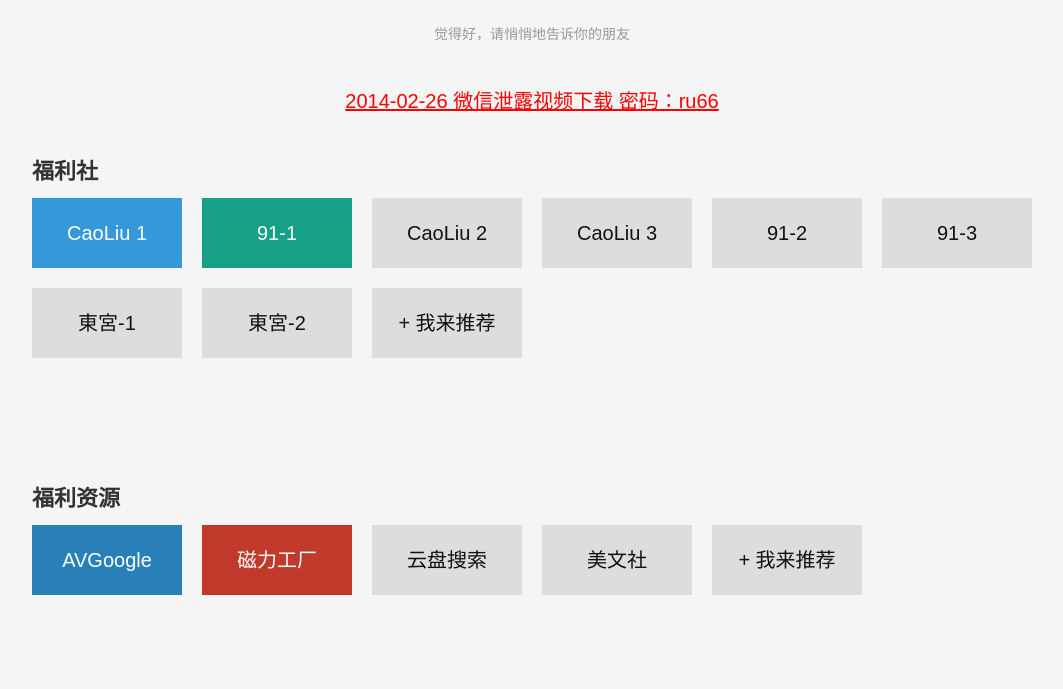
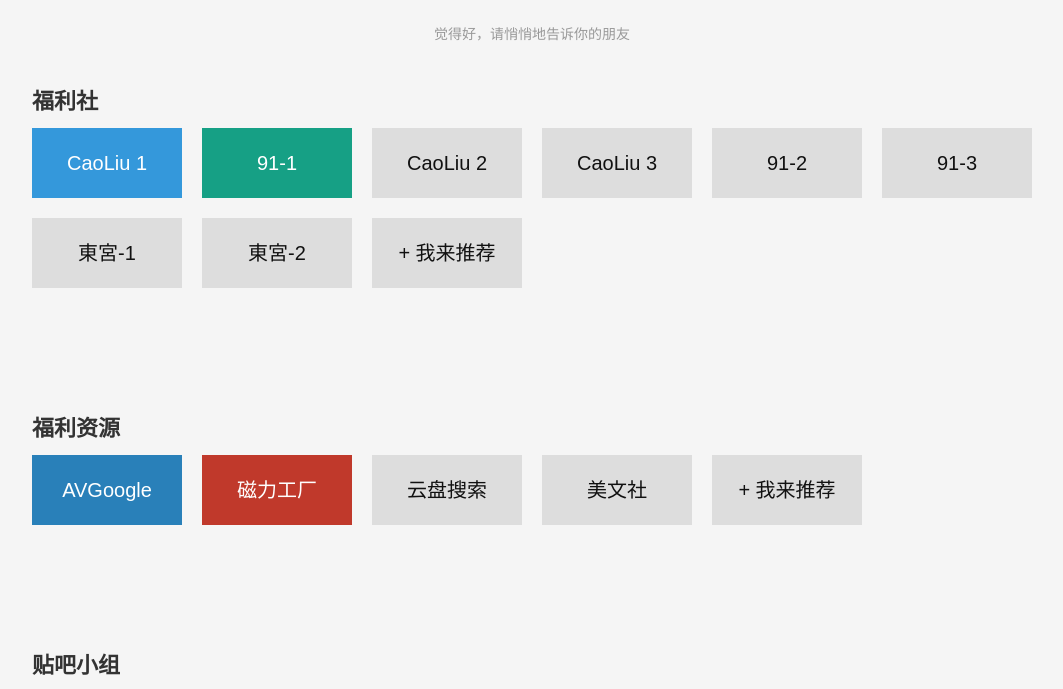
Before and after one commit to overthecs/otest, a website: page index.html in a window 1280 px wide. Shown: the part 98-787 px from the top of the page, without its empty margins (108-1171 px from the left). Drawn offline with Linux system fonts and the light colour scheme.

Commit message:
remove wx

```diff
--- a/index.html
+++ b/index.html
@@ -22,7 +22,7 @@
       <!--<h2 class="unit-title">每日一AV</h2>-->
       <!--<a href="http://cl.man.lv/" class="theme3" target="_blank">CaoLiu 1</a>-->
     <!--</div>-->
-    <div class="tips"><a href="http://pan.baidu.com/s/1mgpyQyG" target="_blank" style="font-size:20px;color:red;">2014-02-26 微信泄露视频下载 密码：ru66</a></div>
+    <!--<div class="tips"><a href="http://pan.baidu.com/s/1mgpyQyG" target="_blank" style="font-size:20px;color:red;">2014-02-26 微信泄露视频下载 密码：ru66</a></div>-->
 
     <div class="unit">
       <h2 class="unit-title">福利社</h2>
```
